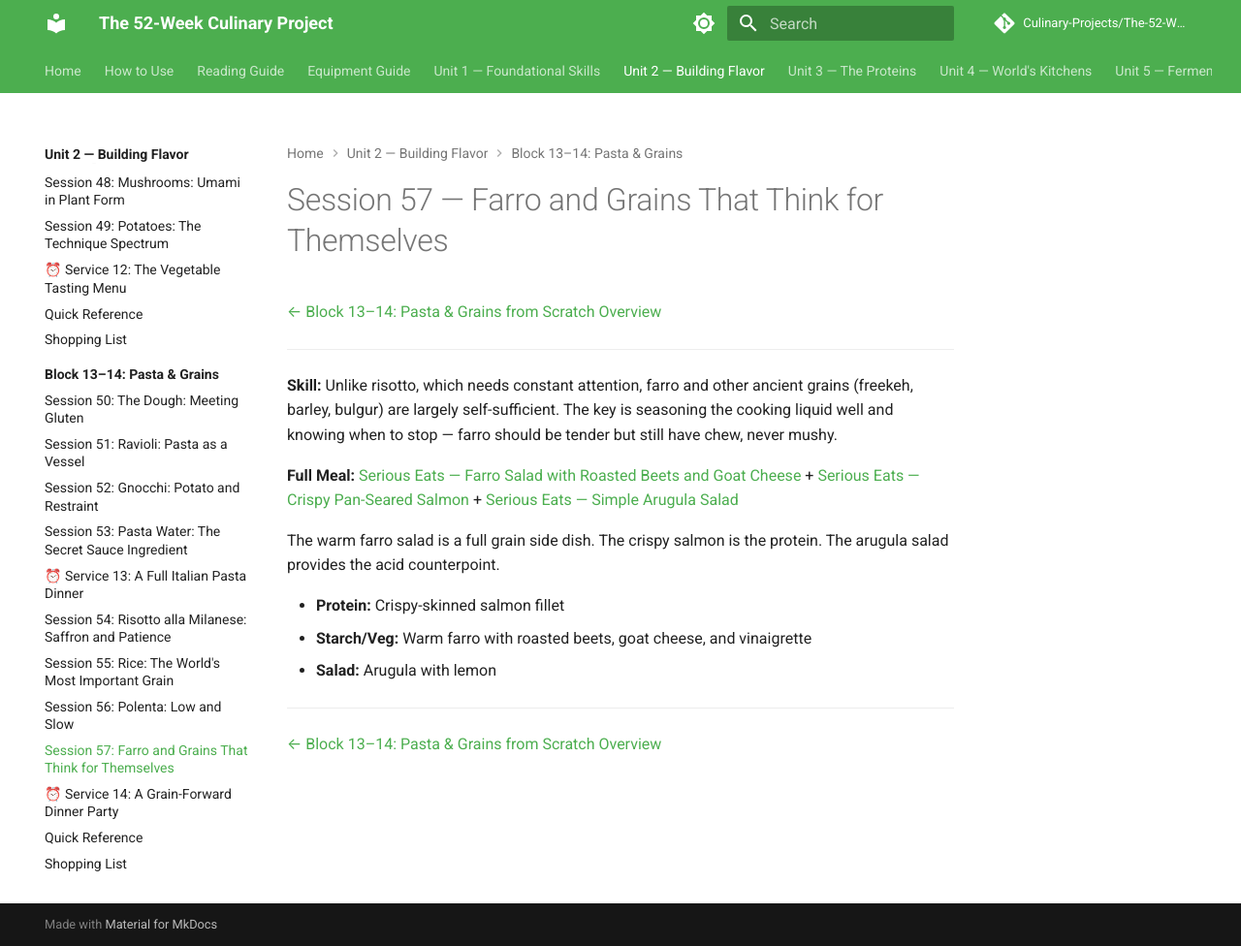
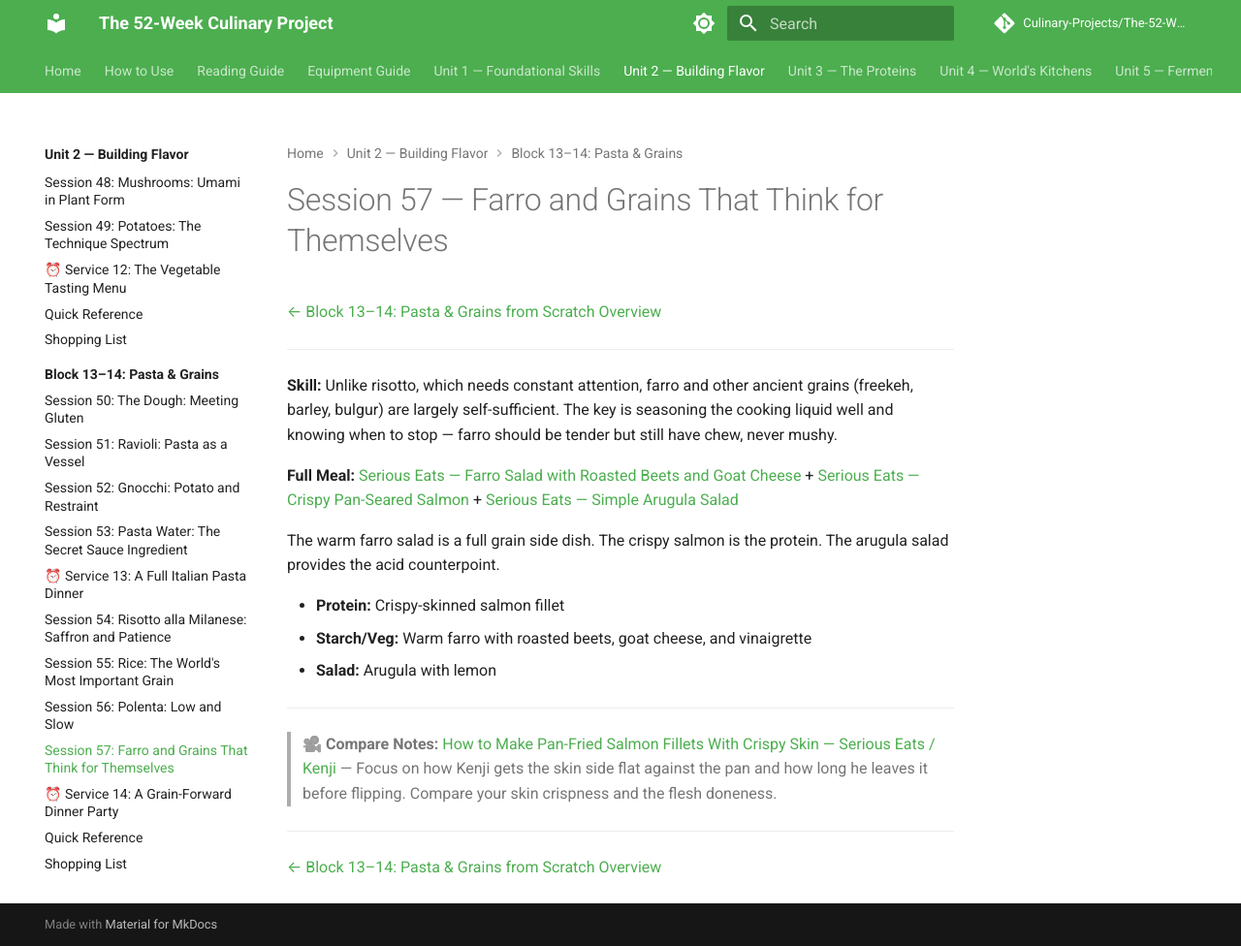
Before and after one commit to Culinary-Projects/The-52-Week-Culinary-Project, an MkDocs documentation site: the page built from docs/blocks/02-building-flavor/13-14-pasta-and-grains/session-57-farro-and-grains-that-think-for-themselves.md, in a window 1280 px wide and 976 px high. Shown: the whole window at 97% size. Built offline with MkDocs 1.6.1 and Material for MkDocs 9.7.7, drawn with Linux system fonts in a browser that asks for light colours; comment, search, counter and statistics services are not loaded.

Commit message:
Add Compare Notes to Block 13-14: S51, S55, S57, Svc14
- S51 (ravioli): Pasta Grannies ricotta ravioli (verified)
- S55 (tahdig): ATK Persian rice golden crust (verified)
- S57 (farro + salmon): Kenji crispy-skin salmon (verified)
- Svc14 (risotto): Italia Squisita risotto alla milanese (verified)

```diff
--- a/docs/blocks/02-building-flavor/13-14-pasta-and-grains/session-57-farro-and-grains-that-think-for-themselves.md
+++ b/docs/blocks/02-building-flavor/13-14-pasta-and-grains/session-57-farro-and-grains-that-think-for-themselves.md
@@ -16,4 +16,8 @@ The warm farro salad is a full grain side dish. The crispy salmon is the protein
 
 ---
 
+> 🎥 **Compare Notes:** [How to Make Pan-Fried Salmon Fillets With Crispy Skin — Serious Eats / Kenji](https://www.youtube.com/watch?v=TwTECqKNNmc) — Focus on how Kenji gets the skin side flat against the pan and how long he leaves it before flipping. Compare your skin crispness and the flesh doneness.
+
+---
+
 [← Block 13–14: Pasta & Grains from Scratch Overview](index.md)
```
Also changed, not shown: docs/blocks/02-building-flavor/13-14-pasta-and-grains/service-14-a-grain-forward-dinner-party.md (+4 -0 lines), docs/blocks/02-building-flavor/13-14-pasta-and-grains/session-51-ravioli-pasta-as-a-vessel.md (+4 -0 lines), docs/blocks/02-building-flavor/13-14-pasta-and-grains/session-55-rice-the-world-s-most-important-grain.md (+4 -0 lines).
